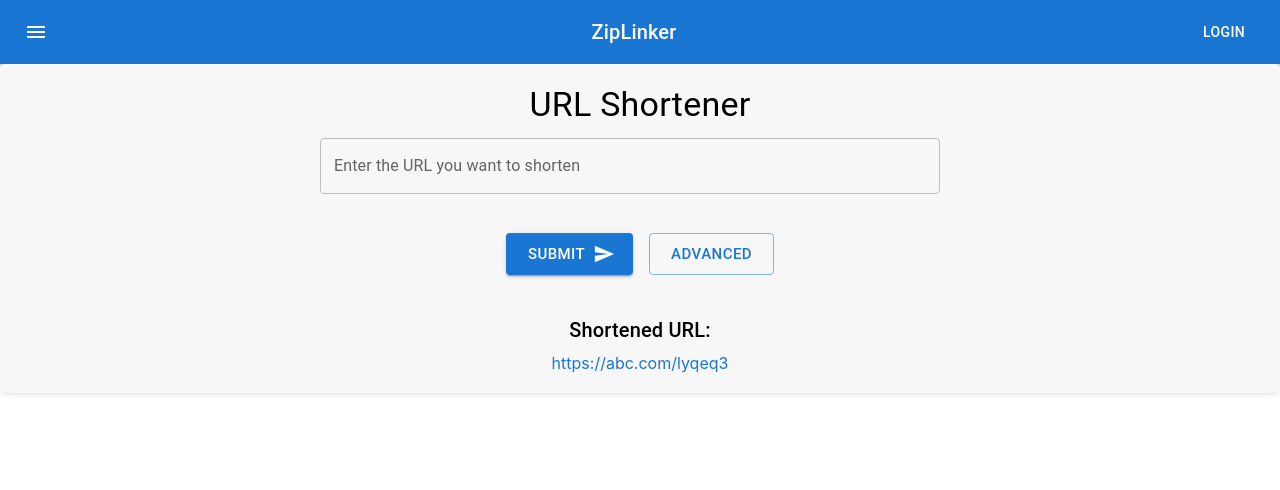
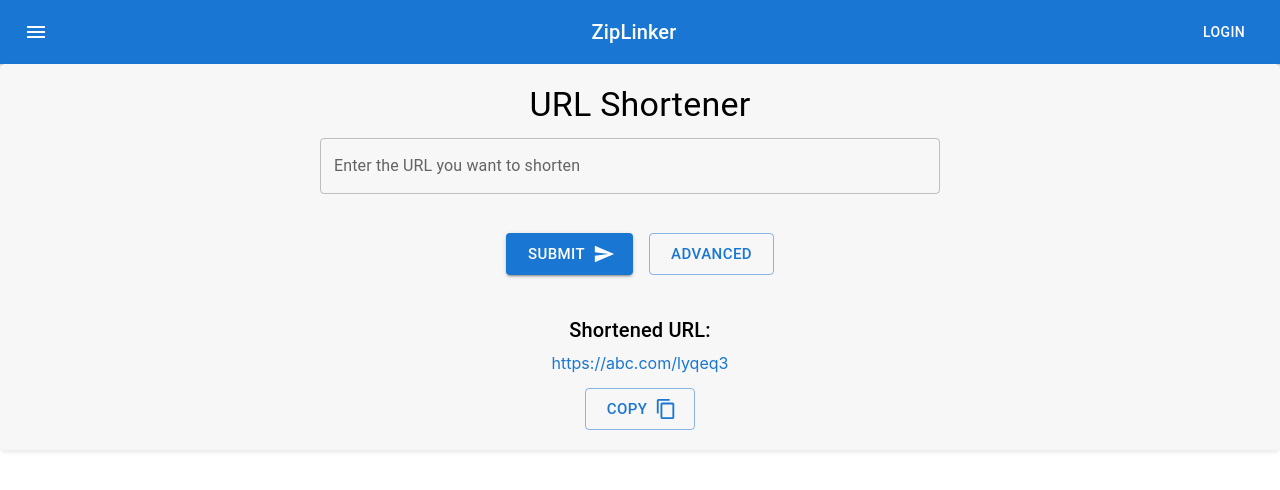
Before and after one commit to JiangqiSu/ZipLinker, a React (Create React App) app in the folder frontend/my-app/: page /home in a window 1280 px wide. Both pictures are taken after a click on the button "SUBMIT". Shown: the top 490 px of the page. Built offline with nearby package versions, Linux system fonts and the light colour scheme.

Commit message:
added copy button.

```diff
--- a/frontend/my-app/src/Components/shortenerInput.tsx
+++ b/frontend/my-app/src/Components/shortenerInput.tsx
@@ -6,6 +6,7 @@ import Link from '@mui/material/Link';
 import SendIcon from '@mui/icons-material/Send';
 import Stack from '@mui/material/Stack';
 import Grid from '@mui/material/Grid';
+import { ContentCopy } from '@mui/icons-material';
 
 const ShortenerInput = () => {
   const [originalURL, setOriginalURL] = useState('');
@@ -64,6 +65,8 @@ const ShortenerInput = () => {
         </Grid>
       </Grid>
 
+
+
       {shortenedURL && (
         <div style={{ marginTop: '20px' }}>
           <Typography variant="h6" gutterBottom>
@@ -78,8 +81,22 @@ const ShortenerInput = () => {
           >
             {shortenedURL}
           </Link>
+          <div style={{ paddingTop: '15px' }}>
+          <Button
+            variant="outlined"
+            size="large"
+            color="primary"
+            endIcon={<ContentCopy />}
+            onClick={handleShortenURL}
+          >
+            Copy
+          </Button>
+          </div>
         </div>
+
       )}
+
+
     </div>
   );
 };
```
